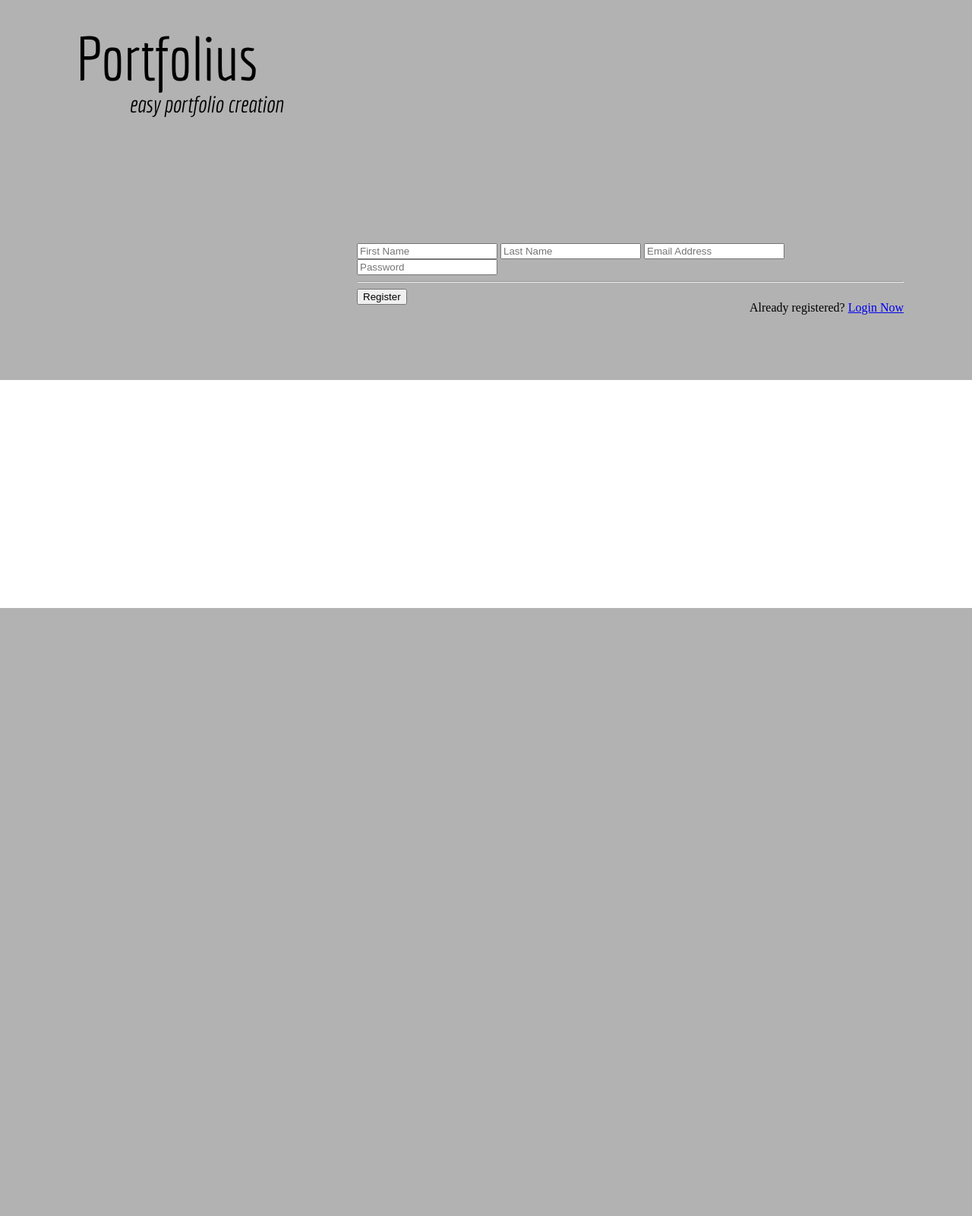
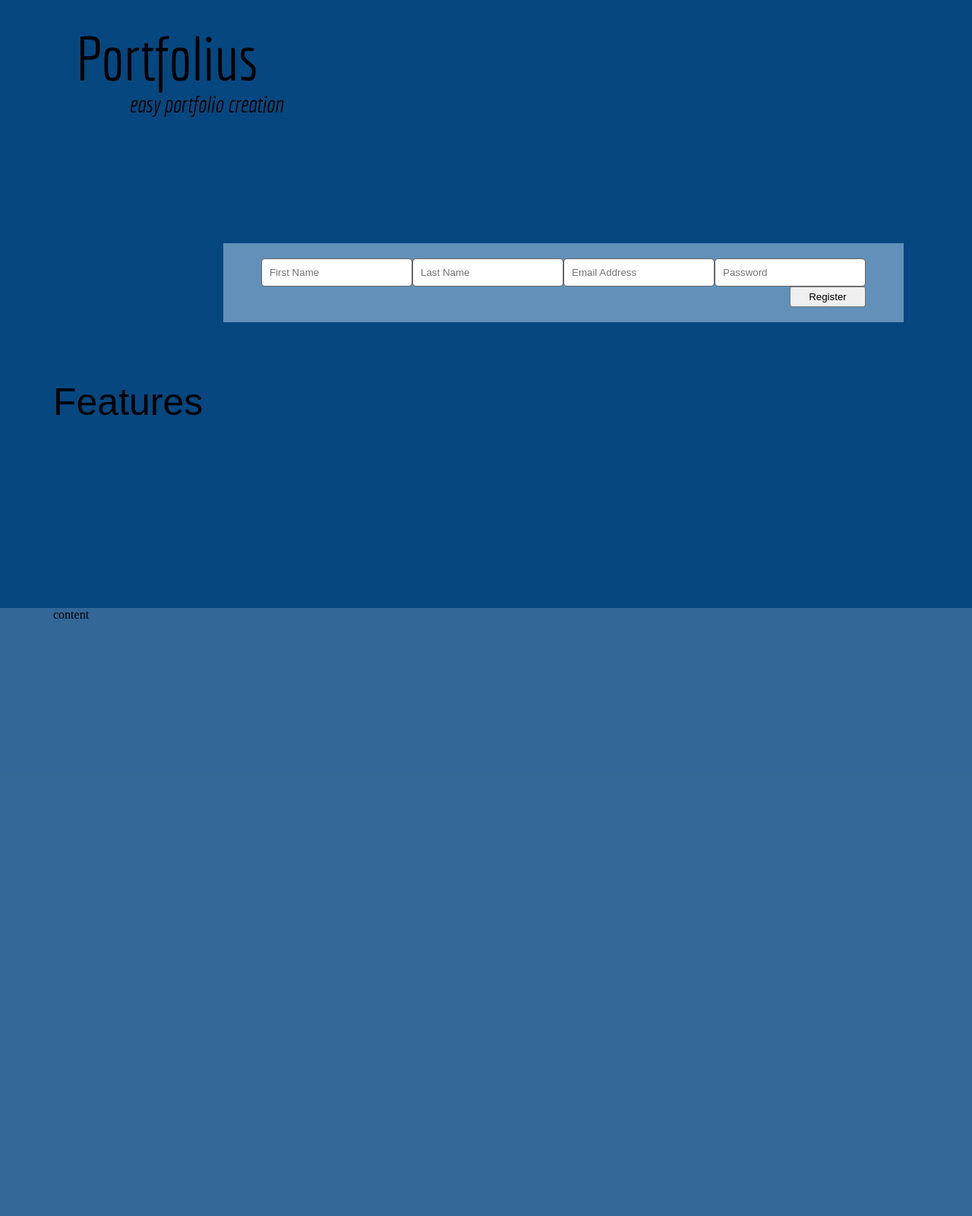
Before and after one commit to g33kidd/portfolius, a PHP site: page / in a window 1280 px wide. Shown: the whole page at 76% size. Before the commit the page ends 800 px from the top, so only its background shows below. Run offline with PHP 8.4, Linux system fonts and the light colour scheme; data that the repository does not hold is empty.

```diff
--- a/assets/css/main.css
+++ b/assets/css/main.css
@@ -1,17 +1,27 @@
 @import url(http://fonts.googleapis.com/css?family=Economica:400,700,400italic,700italic);
-
-body { padding:0; margin:0; }
+html,body { height:100%; }
+body { padding:0; margin:0; background-color:rgba(237,237,244,1); }
 
 .left { float:left; }
 .right { float:right; }
 .clear { clear:both; }
 
 /* Header and Signup */
-.header { position:relative; height:500px; background-color:rgba(0,0,0,0.3); }
+.header { position:relative; height:100%; background-color:rgba(6,71,128,1); }
 .header .sitetitle { position:absolute; top:30px; left:30px; font-size:80px; font-family: 'Economica', sans-serif; }
 .header .sitepurpose { position:absolute; top:120px; left:100px; font-size:30px; font-family: 'Economica', sans-serif; font-style:italic; }
 .header .weoffer { position:absolute; top:220px; left:30px; width:300px; font-family:Arial, Helvetica, sans-serif; font-size:20px; }
-.header .signup { position:absolute; width:720px; top:320px; right:20px; }
+.header .signup { position:absolute; top:320px; right:20px; padding:20px 50px; background-color:rgba(160,194,222,0.6); }
+.header .links { position:absolute; top:500px; }
+
+.links .outter {
+	font-size:50px; font-family:Arial, Helvetica, sans-serif; }
+
+.signup input[type="text"],[type="email"],[type="password"] { padding:10px; float:left; outline:none; border-radius:5px; border:1px solid rgba(0,0,0,0.6); }
+.signup input[type="submit"] { padding:5px; float:left; width:100px; border-radius:3px; border:1px solid rgba(0,0,0,0.5); float:right; }
+
+/* Features and Info */
+.features { position:relative; height:100%; background-color:rgba(6,71,128,0.8); }
 
 /* Responsive/Containers */
 .container { width:1140px; margin:0 auto; position:relative; }
--- a/assets/js/site.js
+++ b/assets/js/site.js
@@ -9,7 +9,7 @@ $(document).ready(function() {
 			if (response.status == 'success'){
 				switch(response.trigger) {
 					case '0':
-						$('#msg').fadeOut('slow', function() {
+						$('#signup').fadeOut('slow', function() {
 							$(this).html('<div class="complete"> Account Successfully Created! </div> <a href="dashboard.php" class="btn">Go to Dashboard.</button>')
 						}).fadeIn('fast');
 						break;
@@ -29,7 +29,7 @@ $(document).ready(function() {
 			if (response.status == 'success'){
 				switch(response.trigger) {
 					case '0':
-						$('#msg').fadeOut('slow', function() {
+						$('#signup').fadeOut('slow', function() {
 							$(this).html('<div class="complete"> Logged in, transfering! </div> <a href="dashboard.php" class="btn">Go to Dashboard.</button>')
 						}).fadeIn('fast');
 						break;
@@ -52,4 +52,14 @@ $(document).ready(function() {
         window.location = linkLocation;
     }
 
+    function scrollToAnchor(aid){
+	    var aTag = $("a[name='"+ aid +"']");
+	    $('html,body').animate({scrollTop: aTag.offset().top},'slow');
+	}
+
+	$("#feature-scroll").click(function() {
+	   scrollToAnchor('features');
+	});
+
+
 });
--- a/index.php
+++ b/index.php
@@ -16,16 +16,32 @@
 				<div class="sitepurpose">easy portfolio creation</div>
 				<div class="signup" id="signup">
 					<form action="" method="post" id="register">
+
 						<input type="text" name="firstname" placeholder="First Name" class="firstname"/>
 						<input type="text" name="lastname" placeholder="Last Name" class="lastname"/>
 						<input type="email" name="email" placeholder="Email Address" class="email"/>
 						<input type="password" name="password" placeholder="Password" class="password"/>
-						<hr>
-						<input type="submit" name="submit-login" value="Register" id="submit-login" class="left"/>
+						<div class="clear"></div>
+						<input type="submit" name="submit-login" value="Register" id="submit-login"/>
 						<input type="hidden" name="request" value="register" id="request"/>
-						<p class="right">Already registered? <a href="page.php" id="login">Login Now</a></p>
+
 					</form>
 				</div>
+				<div class="links">
+
+					<div class="outter">
+						<a id="feature-scroll">Features</a>
+					</div>
+
+				</div>
+
+			</div>
+		</div>
+		<div class="features">
+			<a name="features"/>
+			<div class="container">
+
+				content
 
 			</div>
 		</div>
```
Also changed, not shown: assets/css/dashboard.css (+28 -7 lines), dashboard.php (+17 -26 lines), design/theme/default/options.php (added, +7 -0 lines), system/class/site.class.php (+17 -17 lines).
